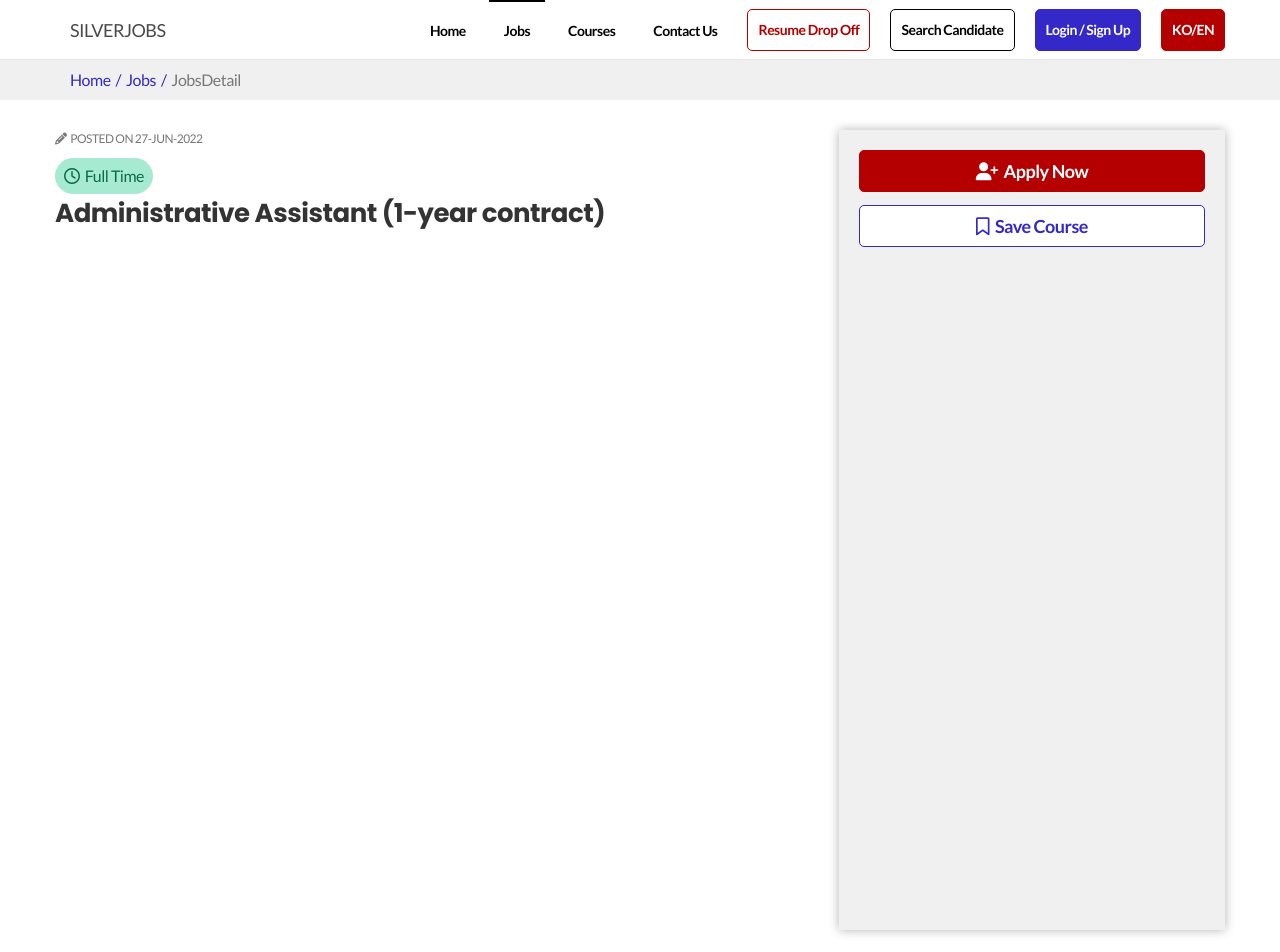
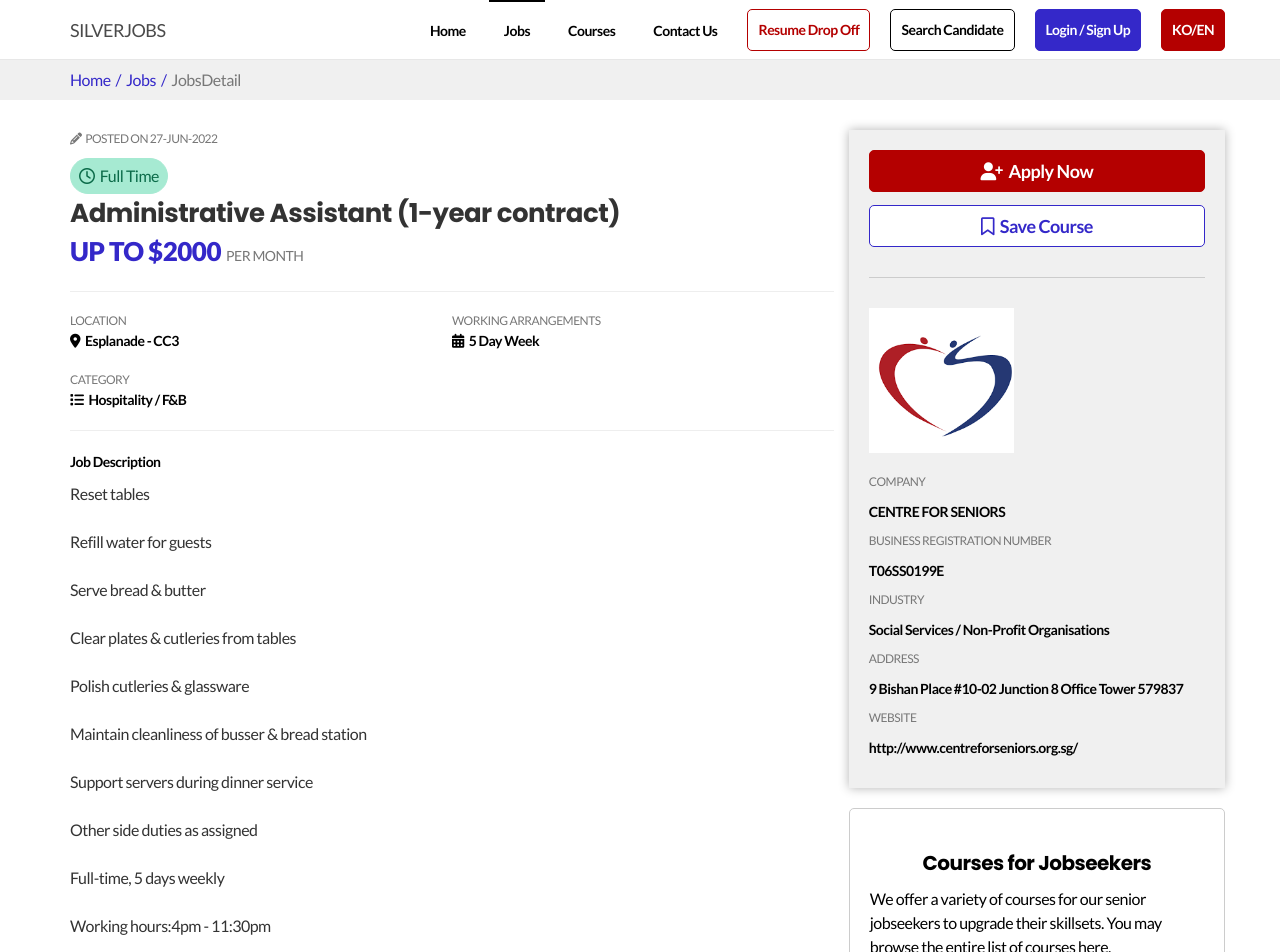
Before and after one commit to phr9000/seniorJob, a React (Create React App) app: page /Jobs/JobsDetail in a window 1280 px wide. Shown: the top 952 px of the page. Built offline with nearby package versions, Linux system fonts and the light colour scheme.

Commit message:
job detail 완료

```diff
--- a/src/assets/styles/common.scss
+++ b/src/assets/styles/common.scss
@@ -174,12 +174,22 @@
   width: 100%;
 }
 
+.hr {
+  border-top: 1px solid #eeeeee;
+  &.gray {
+    border-color: #ccc;
+  }
+}
+
 @media (min-width: 992px) {
   .col-md-6 {
     width: 50%;
   }
   .col-md-2 {
     width: 16.66666667%;
+  }
+  .col-md-12 {
+    width: 100%;
   }
 }
 
--- a/src/assets/styles/layout/jobs.scss
+++ b/src/assets/styles/layout/jobs.scss
@@ -18,7 +18,7 @@
   display: flex;
   .left {
     width: 67%;
-        height: 800px; //임시
+    margin: 0 1.5rem;
     box-sizing: border-box;
     .post-date {
       margin-bottom: 1rem;
@@ -45,15 +45,117 @@
       line-height: 2.8rem;
       text-align: left;
     }
+    .sal-tt {
+      color: $primary;
+      font-weight: 900;
+      font-size: 2.6rem;
+      p {
+        margin-left: 0.5rem;
+        margin-bottom: 0.5rem;
+        color: #777;
+        font-size: 1.4rem;
+        text-transform: uppercase;
+        font-weight: 400;
+      }
+    }
+    .hr {
+      margin-top: 2rem;
+      margin-bottom: 2rem;
+    }
+    .cate-area {
+      display: flex;
+      flex-wrap: wrap;
+      li {
+        padding-bottom: 2rem;
+        &:last-child {
+          padding-bottom: 0;
+        }
+      }
+      dt {
+        text-transform: uppercase;
+        color: #777;
+        font-size: 1.2rem;
+      }
+      dd {
+        font-size: 1.4rem;
+        font-weight: 600;
+        i {
+          display: inline-block;
+          margin-right: 0.5rem;
+          font-weight: 900;
+        }
+      }
+    }
+    .description-area {
+      h4 {
+        font-size: 1.4rem;
+        font-weight: 600;
+        padding-bottom: 1rem;
+      }
+      p {
+        font-size: 1.6rem;
+        color: #333;
+      }
+    }
   }
   .right {
     width: 33%;
+    .top {
       padding: 2rem;
+      margin-bottom: 2rem;
       box-sizing: border-box;
       background-color: #f0f0f0;
       box-shadow: rgba(0, 0, 0, 0.3) 0px 0px 10px 0px;
+    }
     .btn-secret-container {
       padding: 50px;
+    }
+    .hr {
+      margin-top: 3rem;
+      margin-bottom: 3rem;
+    }
+    .company-info {
+      .img {
+        margin-bottom: 2rem;
+        img {
+          width: 14.5rem;
+          height: 14.5rem;
+        }
+      }
+      .detail {
+        display: flex;
+        flex-wrap: wrap;
+        li {
+          width: 100%;
+        }
+        dt {
+          text-transform: uppercase;
+          color: #777;
+          font-size: 1.2rem;
+        }
+        dd {
+          margin-top: 1rem;
+          margin-bottom: 1rem;
+          font-size: 1.4rem;
+          word-break: break-all;
+          font-weight: 600;
+        }
+      }
+    }
+    .bottom {
+      padding: 2rem;
+      border: 1px solid #ccc;
+      border-radius: 0.5rem;
+      background-color: $white;
+      h2 {
+        margin-bottom: 1rem;
+        font-size: 2rem;
+        font-weight: 600;
+      }
+      p {
+        margin-bottom: 1rem;
+        font-size: 1.6rem;
+      }
     }
   }
   // pc
@@ -67,15 +169,16 @@
     margin: 0 auto;
   }
   // mobile
-    @media (#{$mobile}) {
-        .jobs-detail-container {
-            &:before {
+  @media (max-width: 989px) {
     display: block;
-                content: '';
-                padding-bottom: 4.2rem;
-            }
+    .left {
+      width: 100%;
+      margin-bottom: 1.5rem;
+      margin-left: 0;
+      margin-right: 0;
     }
     .right {
+      width: 100%;
       .button-area {
         position: fixed;
         left: 0;
@@ -87,6 +190,14 @@
           border-radius: 0;
         }
       }
+      .hr {
+        display: none;
+      }
+      .detail {
+        li {
+          width: 50% !important;
         }
       }
     }
+  }
+}
--- a/src/pages/Jobs/JobsDetail.tsx
+++ b/src/pages/Jobs/JobsDetail.tsx
@@ -1,7 +1,8 @@
 /* eslint-disable */
 import React, { useEffect, useState, useRef } from "react";
-import BreadCrumb  from "src/components/breadCrumb/BreadCrumb";
+import BreadCrumb from "src/components/breadCrumb/BreadCrumb";
 import Button from "src/components/button/Button";
+import imgs from "src/common/ImgDef";
 const MainLayout: React.FC = () => {
   return (
     <main className="main-container">
@@ -17,11 +18,81 @@
             <i className="fa-regular fa-clock"></i>
             &nbsp;&nbsp;Full Time
           </span>
-                    <h2>
-                        Administrative Assistant (1-year contract)
-                    </h2>
+          <h2>Administrative Assistant (1-year contract)</h2>
+          <div className="flex items-end sal-tt">
+            <h3>UP TO $2000 </h3>
+            <p>per month</p>
           </div>
+          <div className="hr"></div>
+          {/* category */}
+          <ul className="cate-area">
+            <li className="col-xs-12 col-sm-6 col-md-6">
+              <dl>
+                <dt>LOCATION</dt>
+                <dd>
+                  <i className="a-sharp fa-solid fa-location-dot"></i>
+                  <span>Esplanade - CC3</span>
+                </dd>
+              </dl>
+            </li>
+            <li className="col-xs-12 col-sm-6 col-md-6">
+              <dl>
+                <dt>WORKING ARRANGEMENTS</dt>
+                <dd>
+                  <i className="fa-solid fa-calendar-days"></i>
+                  <span>5 Day Week</span>
+                </dd>
+              </dl>
+            </li>
+            <li className="col-xs-12 col-sm-6 col-md-6">
+              <dl>
+                <dt>CATEGORY</dt>
+                <dd>
+                  <i className="fa-solid fa-list"></i>
+                  <span>Hospitality / F&B</span>
+                </dd>
+              </dl>
+            </li>
+          </ul>
+          <div className="hr"></div>
+          {/* job description */}
+          <div className="description-area">
+            <h4>Job Description</h4>
+            <p>
+              Reset tables
+              <br />
+              <br />
+              Refill water for guests
+              <br />
+              <br />
+              Serve bread & butter
+              <br />
+              <br />
+              Clear plates & cutleries from tables
+              <br />
+              <br />
+              Polish cutleries & glassware
+              <br />
+              <br />
+              Maintain cleanliness of busser & bread station
+              <br />
+              <br />
+              Support servers during dinner service
+              <br />
+              <br />
+              Other side duties as assigned
+              <br />
+              <br />
+              Full-time, 5 days weekly
+              <br />
+              <br />
+              Working hours:4pm - 11:30pm
+            </p>
+          </div>
+        </div>
+
         <div className="right">
+          <div className="top">
             <div className="button-area">
               <Button
                 color="red-fill"
@@ -38,6 +109,58 @@
                 additionalClass="pb-5"
               />
             </div>
+            <div className="hr gray"></div>
+            <div className="company-info">
+              <div className="img">
+                <img src={imgs.thumb_01} alt="compnay-img" />
+              </div>
+              <ul className="detail">
+                <li>
+                  <dl>
+                    <dt>Company</dt>
+                    <dd>CENTRE FOR SENIORS</dd>
+                  </dl>
+                </li>
+                <li>
+                  <dl>
+                    <dt>Business Registration Number</dt>
+                    <dd>T06SS0199E</dd>
+                  </dl>
+                </li>
+                <li>
+                  <dl>
+                    <dt>Industry</dt>
+                    <dd>Social Services / Non-Profit Organisations</dd>
+                  </dl>
+                </li>
+                <li>
+                  <dl>
+                    <dt>Address</dt>
+                    <dd>
+                      9 Bishan Place #10-02 Junction 8 Office Tower 579837
+                    </dd>
+                  </dl>
+                </li>
+                <li>
+                  <dl>
+                    <dt>Website</dt>
+                    <dd>http://www.centreforseniors.org.sg/</dd>
+                  </dl>
+                </li>
+              </ul>
+            </div>
+          </div>
+          <div className="bottom">
+            <h2>Courses for Jobseekers</h2>
+            <p>
+              We offer a variety of courses for our senior jobseekers to upgrade
+              their skillsets. You may browse the entire list of courses here.
+            </p>
+            <button className="btn btn-full btn-blue-fill">
+              Browse All Courses&nbsp;&nbsp;
+              <i className="fa-solid fa-arrow-right"></i>
+            </button>
+          </div>
         </div>
       </div>
     </main>
--- a/src/pages/Root.tsx
+++ b/src/pages/Root.tsx
@@ -1,6 +1,6 @@
 /* eslint-disable */
-import React, {useEffect, useState} from "react";
-import {Outlet, useLocation} from "react-router-dom";
+import React, { useEffect, useState } from "react";
+import { Outlet, useLocation } from "react-router-dom";
 
 import "src/assets/styles/index.scss";
 import "src/assets/styles/index.scss";
@@ -14,46 +14,46 @@
 
 const Root: React.FC = () => {
   //
-    // [시작] JobDetail 모바일 스타일에서 footer 스타일 변경을 위한 코드
+  // [시작] JobDetail 모바일 스타일에서 footer 스타일 변경을 위한 코드
   //
   const location = useLocation();
-  const [isMobileWidth, setIsMobileWidth] = useState<boolean>(false);
+  const [isTabletWidth, setIsTabletWidth] = useState<boolean>(false);
 
-  // 브라우저 창의 너비 768px 이하일 때 isMobileWidth true
-  const mobileSize = 768;
-  const checkIsMobileWidth = () => {
-    setIsMobileWidth(window.innerWidth <= mobileSize);
+  // 브라우저 창의 너비 990px 이하일 때 isTabletWidth true
+  const tabletSize = 990;
+  const checkIsTabletWidth = () => {
+    setIsTabletWidth(window.innerWidth <= tabletSize);
   };
 
   useEffect(() => {
     if (location.pathname === "/Jobs/JobsDetail") {
-      checkIsMobileWidth();
-      window.addEventListener("resize", checkIsMobileWidth);
+      checkIsTabletWidth();
+      window.addEventListener("resize", checkIsTabletWidth);
 
       return () => {
-        window.removeEventListener("resize", checkIsMobileWidth);
+        window.removeEventListener("resize", checkIsTabletWidth);
       };
     }
   }, [location.pathname]); // location.pathname만을 의존성으로 설정
 
   // 특정 route에서만 footer에 padding-bottom을 추가하도록 설정
-  const isMobileRoute = location.pathname === "/Jobs/JobsDetail"; // 특정 route를 지정
+  const isTabletRoute = location.pathname === "/Jobs/JobsDetail"; // 특정 route를 지정
   const footerStyle = {
-    paddingBottom: isMobileRoute && isMobileWidth ? "44px" : "0",
+    paddingBottom: isTabletRoute && isTabletWidth ? "44px" : "0",
   };
   //
-    // [끝] JobDetail 모바일 스타일에서 footer 스타일 변경을 위한 코드
+  // [끝] JobDetail 모바일 스타일에서 footer 스타일 변경을 위한 코드
   //
   return (
     <div>
-      <Header/>
+      <Header />
       <div>
-        <Outlet/>
+        <Outlet />
       </div>
       <section className="SponsorBannerComp">
         <SponsorBanner />
       </section>
-      <Footer style={footerStyle}/>
+      <Footer style={footerStyle} />
     </div>
   );
 };
```
Lines whose indentation alone changed are shown as unchanged.
